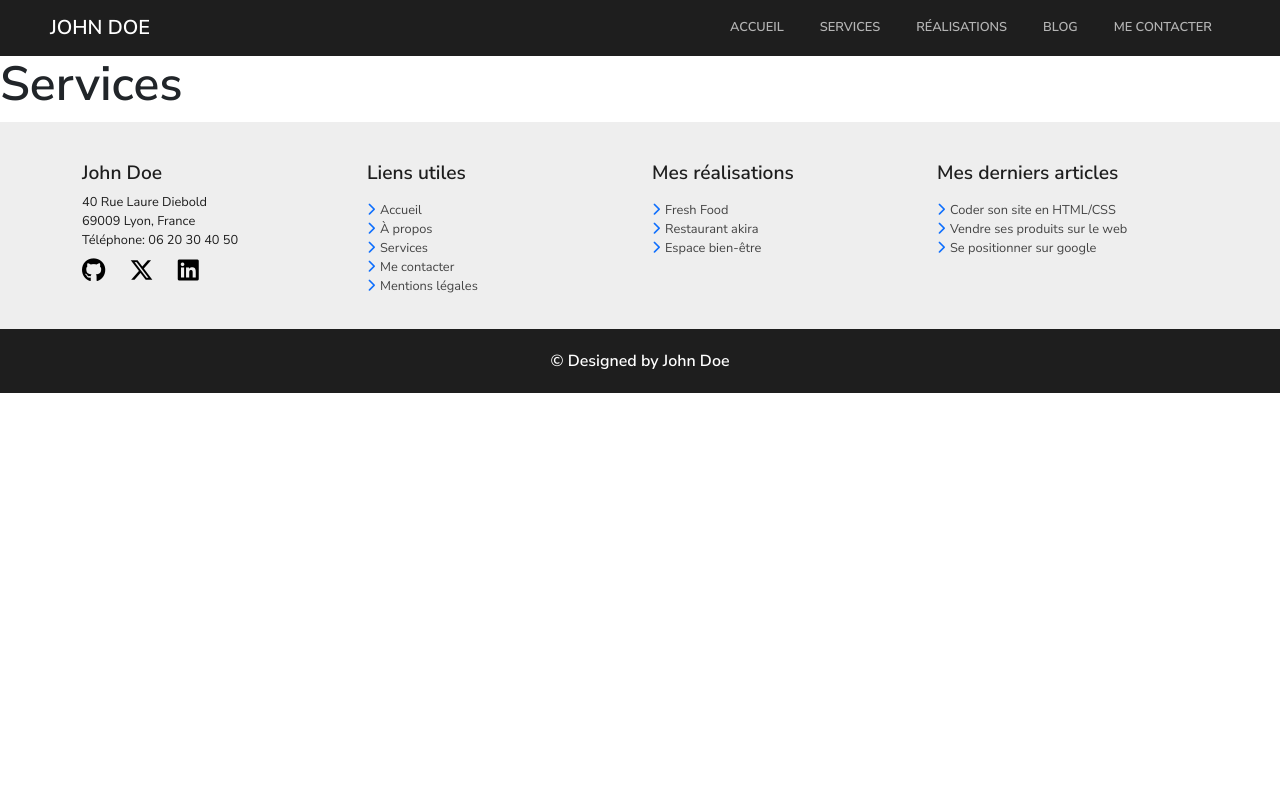
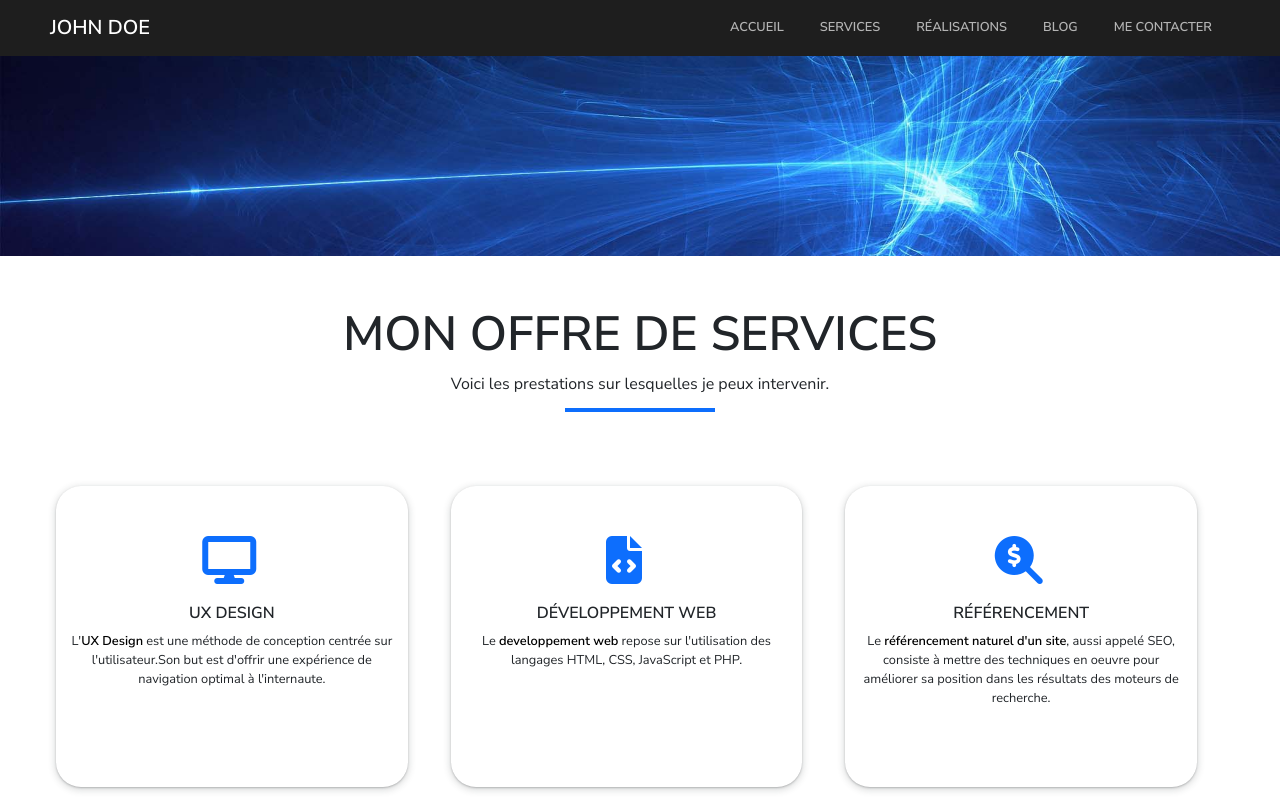
Before and after one commit to NikoNiiOS/cv-react, a React (Create React App) app: page /services in a window 1280 px wide. Shown: the top 800 px of the page. Built offline with nearby package versions, Linux system fonts and the light colour scheme.

Commit message:
Page Services
BugFix of imgs.

Content for service page.

```diff
--- a/src/pages/accueil.jsx
+++ b/src/pages/accueil.jsx
@@ -53,7 +53,7 @@ function Accueil(){
                             </article>
                             <article className="col-12 col-md-6">
                                 <img
-                                    src="../../public/img/john-doe-about.jpg"
+                                    src="../../img/john-doe-about.jpg"
                                     alt="john doe devant son ordinateur"
                                     className="img-about"
                                 />
--- a/src/pages/services.jsx
+++ b/src/pages/services.jsx
@@ -7,7 +7,50 @@ function Services(){
     return(
         <div>
             <Header />
-            <h1>Services</h1>
+            <main>
+                <img
+                    src="../../img/banner.jpg"
+                    alt="img du fond"
+                    className="img-fluid"
+                />
+                <div className="container-fluid">
+                    <div className="row">
+                        <div className="col-12 titleOffer">
+                            <h2>Mon offre de services</h2>
+                            <p>Voici les prestations sur lesquelles je peux intervenir.</p>
+                        </div>
+                        <section className="row box-offer">
+                            <article className="col-12 col-md-4 col-lg-4 service">
+                                <i className="fa-solid fa-display iconOffer"></i>
+                                <h2>ux design</h2>
+                                <p>
+                                    L'<strong>UX Design</strong> est une méthode de conception
+                                    centrée sur l'utilisateur.Son but est d'offrir une expérience de
+                                    navigation optimal à l'internaute.
+                                </p>
+                            </article>
+                            <article className="col-12 col-md-4 col-lg-4 service">
+                                <i className="fa-solid fa-file-code iconOffer"></i>
+                                <h2>développement web</h2>
+                                <p>
+                                    Le <strong>developpement web</strong> repose sur l'utilisation
+                                    des langages HTML, CSS, JavaScript et PHP.
+                                </p>
+                            </article>
+                            <article className="col-12 col-md-4 col-lg-4 service">
+                                <i className="fa-solid fa-magnifying-glass-dollar iconOffer"></i>
+                                <h2>référencement</h2>
+                                <p>
+                                    Le <strong>référencement naturel d'un site</strong>, aussi
+                                    appelé SEO, consiste à mettre des techniques en oeuvre pour
+                                    améliorer sa position dans les résultats des moteurs de
+                                    recherche.
+                                </p>
+                            </article>
+                        </section>
+                    </div>
+                </div>
+            </main>
             <Footer />
         </div>
     );
--- a/src/styles/accueil.css
+++ b/src/styles/accueil.css
@@ -38,7 +38,7 @@ strong {
 }
 
 .img-about {
-    border-radius: 3%;
+    border-radius: 25px;
     width: 100%;
 }
 
--- a/src/styles/services.css
+++ b/src/styles/services.css
@@ -0,0 +1,80 @@
+.iconOffer {
+    color: #0d6efd;
+    font-size: 3rem;
+}
+
+.service:hover .iconOffer {
+    color: #cde1f8;
+}
+
+.titleOffer {
+    display: flex;
+    flex-direction: column;
+    text-align: center;
+    background-color: #ffffff;
+    text-align: center;
+}
+
+.titleOffer h2 {
+    padding-top: 50px;
+    text-transform: uppercase;
+    font-size: 3rem;
+}
+
+.titleOffer p::after {
+    content: "";
+    display: flex;
+    padding-top: 0.8rem;
+    margin: auto;
+    width: 12%;
+    border-bottom: 4px solid #0d6efd;
+}
+
+.box-offer {
+    margin: 0;
+    background-color: #ffffff;
+}
+
+.service {
+    background-color: white;
+    display: flex;
+    text-align: center;
+    flex-direction: column;
+    border-radius: 25px;
+    margin: 0.5rem;
+    box-shadow: rgba(60, 64, 67, 0.3) 0px 1px 2px 0px,
+      rgba(60, 64, 67, 0.15) 0px 2px 6px 2px;
+}
+
+.service h2 {
+    font-size: 1rem;
+    text-transform: uppercase;
+    padding-top: 20px;
+}
+
+.service strong {
+    font-size: 0.8rem;
+  }
+
+.service p {
+    font-size: 0.8rem;
+}
+
+@media (min-width: 991px) {
+    .box-offer {
+      display: flex;
+      justify-content: center;
+      padding-top: 50px;
+      padding-bottom: 100px;
+    }
+
+    .service {
+      margin-right: 35px;
+      max-height: 90%;
+      max-width: 28%;
+      padding-top: 50px;
+      padding-bottom: 80px;
+      box-shadow: rgba(60, 64, 67, 0.3) 0px 1px 2px 0px,
+        rgba(60, 64, 67, 0.15) 0px 2px 6px 2px;
+    }
+}
```
